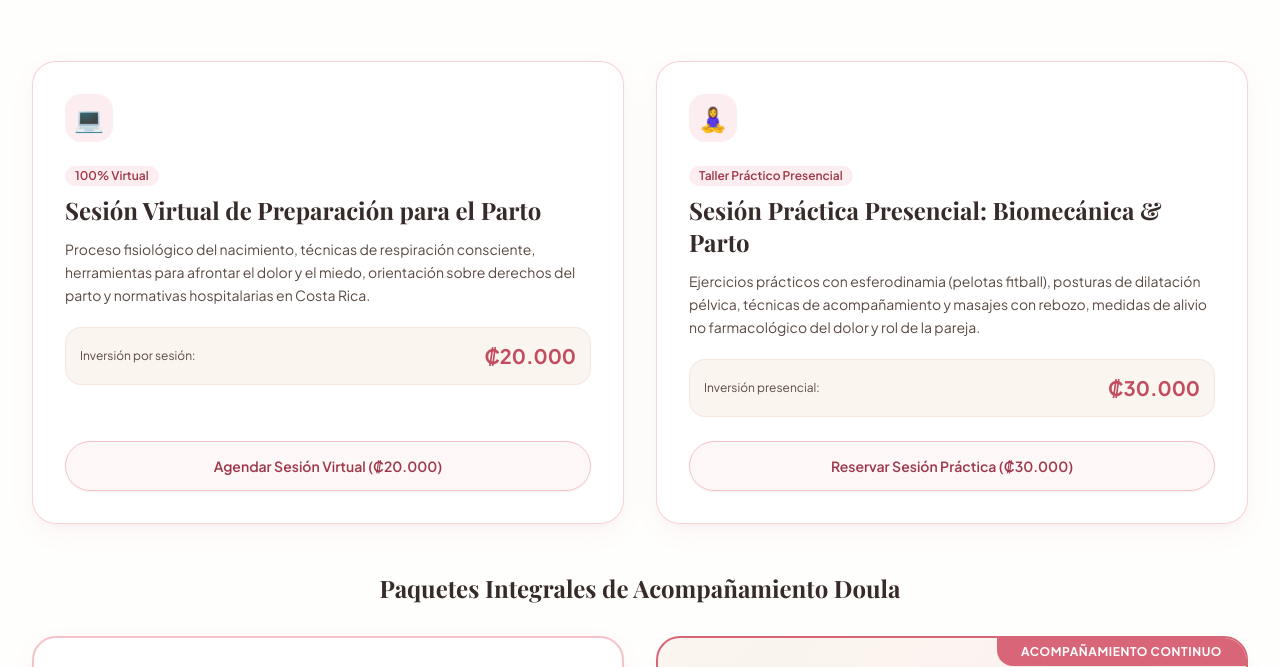
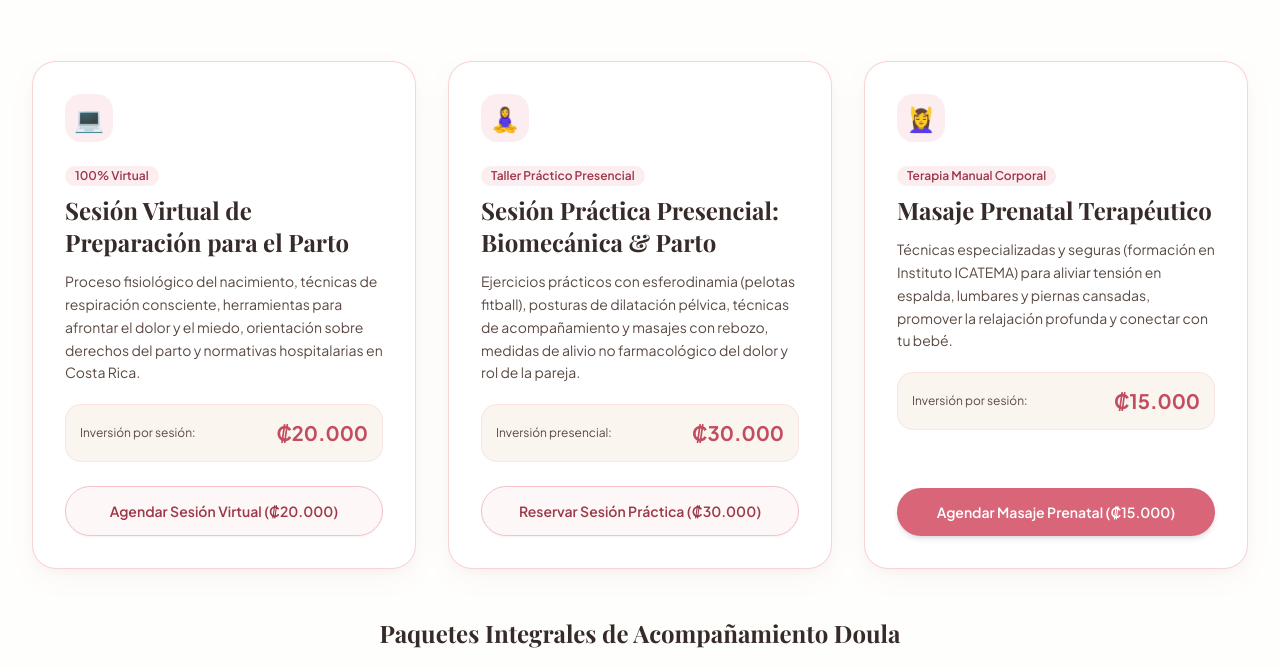
Before and after one commit to julirojasarg/amarte-maternidad, a website: page index.html in a window 1280 px wide. Shown: the part 1264-1931 px from the top of the page. Drawn offline with nearby package versions, Linux system fonts and the light colour scheme; a web font is replaced by a local one.

Commit message:
feat: agregar servicio de Masaje Prenatal Terapéutico por ₡15.000

```diff
--- a/index.html
+++ b/index.html
@@ -273,8 +273,8 @@
         </p>
       </div>
 
-      <!-- Talleres Individuales de Parto -->
-      <div class="grid grid-cols-1 md:grid-cols-2 gap-8 mb-12">
+      <!-- Talleres y Sesiones Individuales -->
+      <div class="grid grid-cols-1 md:grid-cols-2 lg:grid-cols-3 gap-8 mb-12">
 
         <!-- Sesión 1: Virtual de Preparación -->
         <div class="bg-white rounded-3xl p-7 sm:p-8 border border-brand-200/70 shadow-soft shadow-card-hover flex flex-col justify-between group">
@@ -325,6 +325,32 @@
             class="w-full py-3.5 px-4 rounded-full bg-brand-50 hover:bg-brand-500 text-brand-700 hover:text-white font-semibold text-sm transition-all border border-brand-200 text-center cursor-pointer shadow-sm"
           >
             Reservar Sesión Práctica (₡30.000)
+          </button>
+        </div>
+
+        <!-- Sesión 3: Masaje Prenatal Relajante & Terapéutico -->
+        <div class="bg-white rounded-3xl p-7 sm:p-8 border border-brand-200/70 shadow-soft shadow-card-hover flex flex-col justify-between group">
+          <div>
+            <div class="w-12 h-12 rounded-2xl bg-brand-100 text-brand-600 flex items-center justify-center text-2xl mb-5 group-hover:scale-110 transition-transform">
+              💆‍♀️
+            </div>
+            <span class="text-xs font-semibold px-2.5 py-0.5 rounded-full bg-brand-100 text-brand-700 inline-block mb-2">Terapia Manual Corporal</span>
+            <h3 class="font-heading font-bold text-2xl text-warm-900 mb-3 group-hover:text-brand-600 transition-colors">
+              Masaje Prenatal Terapéutico
+            </h3>
+            <p class="text-sm text-warm-800 leading-relaxed mb-5">
+              Técnicas especializadas y seguras (formación en Instituto ICATEMA) para aliviar tensión en espalda, lumbares y piernas cansadas, promover la relajación profunda y conectar con tu bebé.
+            </p>
+            <div class="bg-[#FAF5EE] rounded-2xl p-3.5 mb-6 border border-brand-200/30 flex items-center justify-between">
+              <span class="text-xs text-warm-800">Inversión por sesión:</span>
+              <span class="font-bold text-xl text-brand-600">₡15.000</span>
+            </div>
+          </div>
+          <button
+            onclick="openServiceWhatsApp('Masaje Prenatal Terapéutico', '₡15.000')"
+            class="w-full py-3.5 px-4 rounded-full bg-brand-500 hover:bg-brand-600 text-white font-semibold text-sm transition-all text-center cursor-pointer shadow-md active:scale-95"
+          >
+            Agendar Masaje Prenatal (₡15.000)
           </button>
         </div>
 
@@ -890,6 +916,7 @@
         <div>
           <h4 class="font-bold text-warm-900 mb-4">Servicios & Cursos</h4>
           <ul class="space-y-2.5">
+            <li><a href="#parto" class="hover:text-brand-500 transition-colors">Masaje Prenatal Terapéutico (₡15k)</a></li>
             <li><a href="#parto" class="hover:text-brand-500 transition-colors">Preparación Parto Virtual (₡20k)</a></li>
             <li><a href="#parto" class="hover:text-brand-500 transition-colors">Sesión Práctica Presencial (₡30k)</a></li>
             <li><a href="#parto" class="hover:text-brand-500 transition-colors">Paquete Doula Parto 1 (₡100k)</a></li>
```
